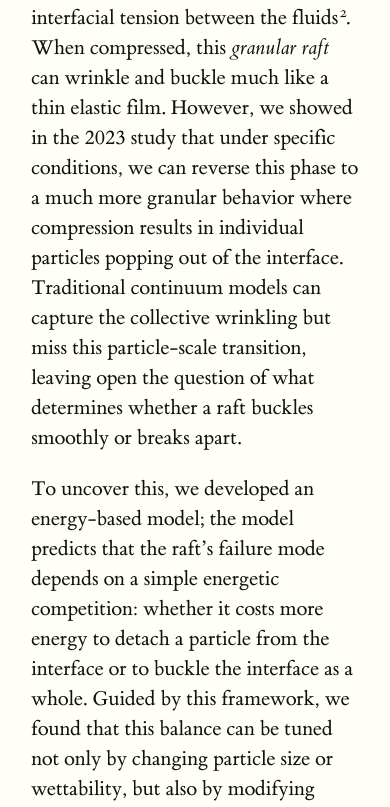
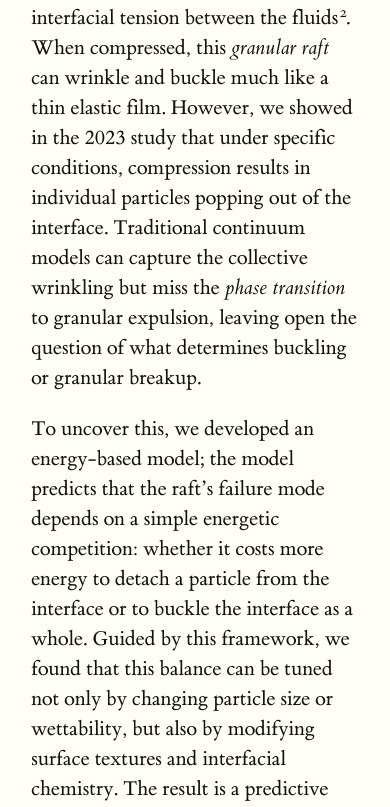
Before and after one commit to ranit-mukherjee/ranit-mukherjee.github.io, a website: page index.html in a window 390 px wide. Shown: the part 4042-4849 px from the top of the page. Drawn offline with Linux system fonts and the light colour scheme.

Commit message:
correction-2

```diff
--- a/index.html
+++ b/index.html
@@ -39,7 +39,7 @@
         <h4>Published in<a href="https://pubs.rsc.org/en/content/articlelanding/2025/sm/d5sm00654f" target="_blank" rel="noopener noreferrer">
            <em>Soft Matter</em>, September 2025</a></h4>
         <p><span class="newthought">What could a deadly wheat disease</span> possibly have in common with jumping-droplet condensation? Quite a lot, as it turns out. Working with <em>plant pathologists</em> at Virginia Tech, we studied wheat leaves infected with <em>Puccinia triticina</em>, the fungus responsible for devastating leaf rust. Surprisingly, as these leaves are naturally superhydrophobic, dew droplets can jump off them (see the video below), carrying fungal spores along for the ride<label for="jump-cond" class="margin-toggle sidenote-number"></label></span><input type="checkbox" id="jump-cond" class="margin-toggle"/><span class="sidenote"><a href="https://royalsocietypublishing.org/doi/10.1098/rsif.2019.0243"><em>Boreyko et al., J. Royal Soc. Interface, 2019</em></a></span>.</p>
-        <p><label for="mn-figure-1" class="margin-toggle">&#8853;</label><input type="checkbox" id="mn-figure-1" class="margin-toggle"/><span class="marginnote"><img src="img/spore.png" alt="Image of spore"/>A spore-laden droplet on a water-sensitive paper.</span> To mimic a field transmission event in the lab, we attached an infected leaf to a Peltier stage to induce condensation. Then the leaf was surrounded with water-sensitive papers placed at different angles, emulating real crop conditions. Each time a jumped droplet landed, it left a blue mark on one of the papers in the array, allowing us to map how far and in what directions droplets could travel, along with a lower bound for the amount of droplet-laden spores being carried by wind. The results revealed that with the gentlest of breezes, natural dew cycles can enable passive dispersal of pathogens. In other words, the same physics that makes droplets jump in engineered condensers may also help spread plant epidemics.</p>
+        <p><label for="mn-figure-1" class="margin-toggle">&#8853;</label><input type="checkbox" id="mn-figure-1" class="margin-toggle"/><span class="marginnote"><img src="img/spore.png" alt="Image of spores"/>A spore-laden droplet on a water-sensitive paper.</span> To mimic a field transmission event in the lab, we attached an infected leaf to a Peltier stage to induce condensation. Then the leaf was surrounded with water-sensitive papers placed at different angles, emulating real crop conditions. Each time a jumped droplet landed, it left a blue mark on one of the papers in the array, allowing us to map how far and in what directions droplets could travel, along with a lower bound for the amount of droplet-laden spores being carried by wind. The results revealed that with the gentlest of breezes, natural dew cycles can enable passive dispersal of pathogens. In other words, the same physics that makes droplets jump in engineered condensers may also help spread plant epidemics.</p>
         <figure class="iframe-wrapper">
           <iframe width="450" height="450" src="img/filament.mp4" frameborder="0" allowfullscreen></iframe>
         </figure>
@@ -49,8 +49,8 @@
         <h4>Published in<a href="https://journals.aps.org/prfluids/abstract/10.1103/ld9n-ctdh" target="_blank" rel="noopener noreferrer">
           <em> Physics of Fluids</em>, August 2025
           </a> and<a href="https://journals.aps.org/prfluids/abstract/10.1103/PhysRevFluids.8.024003" target="_blank" rel="noopener noreferrer">February 2023</a></h4>
-        <p><span class="newthought">When a dense monolayer of particles</span> sits at the boundary between two fluids, it achieves a remarkable elasticity due to the particle-particle contact and the interfacial tension between the fluids<label for="pnas" class="margin-toggle sidenote-number"></label><input type="checkbox" id="pnas" class="margin-toggle"/><span class="sidenote"><a href="https://iopscience.iop.org/article/10.1209/epl/i2004-10202-x"><em>Vella, Aussilious, and Mahadevan, EPL, 2004</em></a></span>. When compressed, this <em>granular raft</em> can wrinkle and buckle much like a thin elastic film. However, we showed in the 2023 study that under specific conditions, we can reverse this phase to a much more granular behavior where compression results in individual particles popping out of the interface. Traditional continuum models can capture the collective wrinkling but miss this particle-scale transition, leaving open the question of what determines whether a raft buckles smoothly or breaks apart.</p>
-        <p><input type="checkbox" id="mn-video-2" class="margin-toggle"/><span class="marginnote"><video autoplay muted loop playsinline width="250"><source src="img/raft-compress.mp4" type="video/mp4"></video>Raft under compression.</span>To uncover this, we developed an energy-based model; the model predicts that the raft’s failure mode depends on a simple energetic competition: whether it costs more energy to detach a particle from the interface or to buckle the interface as a whole. Guided by this framework, we found that this balance can be tuned not only by changing particle size or wettability, but also by modifying surface textures and interfacial chemistry. The result is a predictive blueprint for engineering adaptive, reconfigurable materials that bridge the physics of soft interfaces and granular mechanics.</p>
+        <p><span class="newthought">When a dense monolayer of particles</span> sits at the boundary between two fluids, it achieves a remarkable elasticity due to the particle-particle contact and the interfacial tension between the fluids<label for="pnas" class="margin-toggle sidenote-number"></label><input type="checkbox" id="pnas" class="margin-toggle"/><span class="sidenote"><a href="https://iopscience.iop.org/article/10.1209/epl/i2004-10202-x"><em>Vella, Aussilious, and Mahadevan, EPL, 2004</em></a></span>. When compressed, this <em>granular raft</em> can wrinkle and buckle much like a thin elastic film. However, we showed in the 2023 study that under specific conditions, compression results in individual particles popping out of the interface. Traditional continuum models can capture the collective wrinkling but miss the <em>phase transition</em> to granular expulsion, leaving open the question of what determines buckling or granular breakup.</p>
+        <p><input type="checkbox" id="mn-video-2" class="margin-toggle"/><span class="marginnote"><video autoplay muted loop playsinline width="250"><source src="img/raft-compress.mp4" type="video/mp4"/></video>Wrinkling in a granular raft under compression.</span>To uncover this, we developed an energy-based model; the model predicts that the raft’s failure mode depends on a simple energetic competition: whether it costs more energy to detach a particle from the interface or to buckle the interface as a whole. Guided by this framework, we found that this balance can be tuned not only by changing particle size or wettability, but also by modifying surface textures and interfacial chemistry. The result is a predictive blueprint for engineering adaptive, reconfigurable materials that bridge the physics of soft interfaces and granular mechanics.</p>
         <figure class="iframe-wrapper">
           <iframe width="450" height="450" src="img/raft.mp4" frameborder="0" allowfullscreen></iframe>
         </figure>
```
